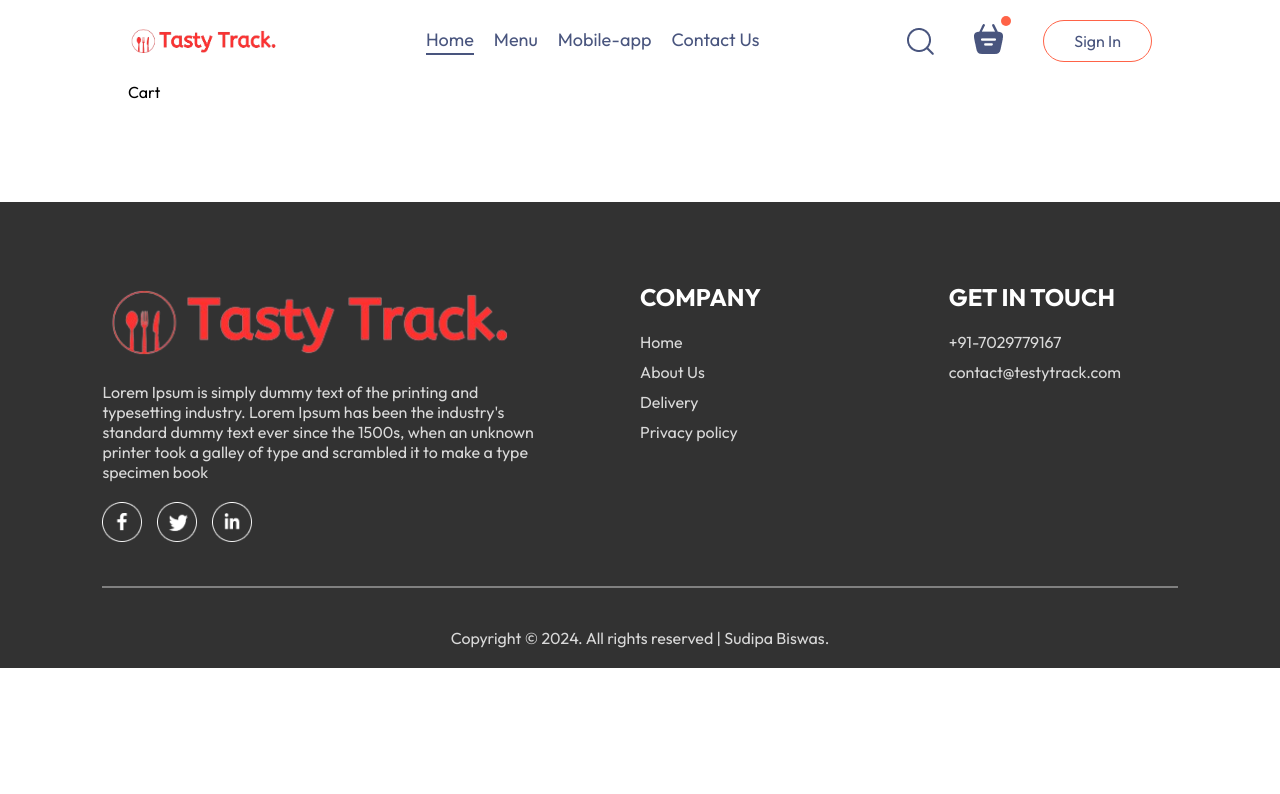
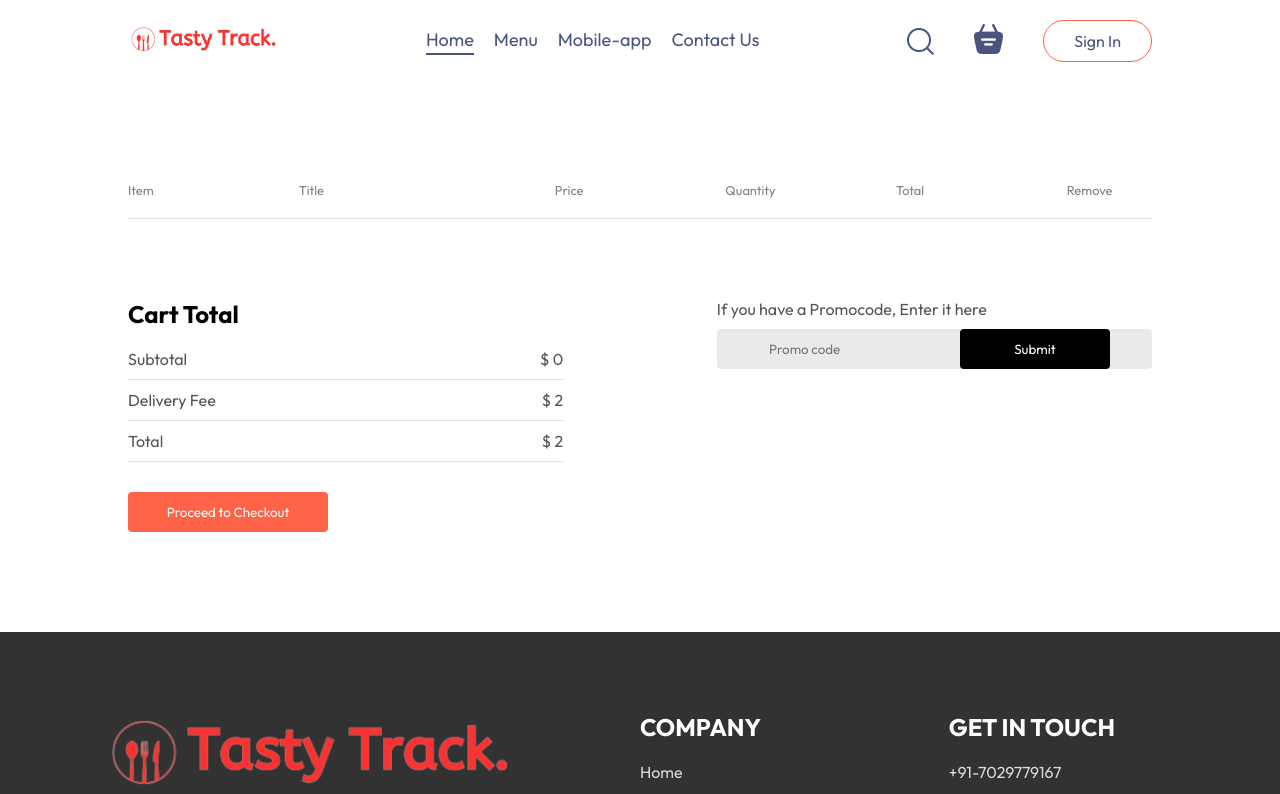
Before and after one commit to sudipapiku/TastyTrack-MERN, a React (Vite) app in the folder frontend/: page /cart in a window 1280 px wide. Shown: the top 794 px of the page. Built offline with nearby package versions, Linux system fonts and the light colour scheme.

Commit message:
Create Cart Page

```diff
--- a/frontend/src/Components/Navbar/Navbar.jsx
+++ b/frontend/src/Components/Navbar/Navbar.jsx
@@ -2,15 +2,16 @@ import React, { useState } from 'react'
 import './Navbar.css'
 import { assets } from '../../assets/assets'
 import { Link } from 'react-router-dom';
+import { useContext } from 'react';
+import { StoreContext } from '../../Context/StoreContext';
 
 const Navbar = ({setShowLogin}) => {
 
-    const [menu,setMenu] = useState("Home");
-
-
+    const [menu,setMenu] = useState("Home"); // useState("menu")
+    const { getTotalCartAmount } = useContext(StoreContext);
   return (
     <div className='navbar'>
-        <img src={assets.logo} alt="" className='logo'/>
+       <Link to='/' ><img src={assets.logo} alt="" className='logo'/> </Link>
         <ul className="navbar-menu">
             <Link to='/' onClick={()=>setMenu("Home")} className={menu==="Home"?"active":"" } >Home</Link>
             <a href='#explore-menu' onClick={()=>setMenu("Menu")} className={menu==="Menu"?"active":"" } >Menu</a>
@@ -21,8 +22,8 @@ const Navbar = ({setShowLogin}) => {
         <div className="navbar-right">
             <img src={assets.search_icon} alt="" />
             <div className="navbar-search-icon">
-                <img src={assets.basket_icon} alt="" />
-                <div className="dot"></div>
+               <Link to='/cart'><img src={assets.basket_icon} alt="" /></Link>
+                <div className={getTotalCartAmount()===0?"":"dot"}></div>
             </div>
             <button onClick={()=>setShowLogin(true)}>Sign In</button>
         </div>
--- a/frontend/src/Context/StoreContext.jsx
+++ b/frontend/src/Context/StoreContext.jsx
@@ -3,38 +3,50 @@ import { food_list } from "../assets/assets";
 export const StoreContext = createContext(null);
 
 const StoreContextProvider = (props) => {
-
-    const [cartItems,setCartItems] = useState({});
+    const [cartItems, setCartItems] = useState({});
 
     const addToCart = (itemId) => {
-        if(!cartItems[itemId]) {
-            setCartItems((prev)=>({...prev,[itemId]:1}))
+        if (!cartItems[itemId]) {
+            setCartItems((prev) => ({ ...prev, [itemId]: 1 }));
+        } else {
+            setCartItems((prev) => ({ ...prev, [itemId]: prev[itemId] + 1 }));
         }
-        else {
-            setCartItems((prev)=>({...prev,[itemId]:prev[itemId]+1}))
+    };
+
+    const removeFromCart = (itemId) => {
+        if (cartItems[itemId] > 1) {
+            setCartItems((prev) => ({ ...prev, [itemId]: prev[itemId] - 1 }));
+        } else {
+            const { [itemId]: _, ...rest } = cartItems;
+            setCartItems(rest);
         }
+    };
+
+    const getTotalCartAmount = () => {
+        let totalAmount = 0;
+        for(const item in cartItems){
+            if(cartItems[item]>0){
+                let itemInfo = food_list.find((product)=>product._id === item);
+                totalAmount += itemInfo.price* cartItems[item];
+            }
+        }
+        return totalAmount;
     }
-
-    const removeFromCart = () => {
-        setCartItems((prev)=>({...prev,[itemId]:prev[itemId]-1}))
-    }
-
-    useEffect(()=>{
-        console.log(cartItems);
-    },[cartItems])
 
     const contextValue = {
         food_list,
         cartItems,
         setCartItems,
         addToCart,
-        removeFromCart
-    }
-    return(
+        removeFromCart,
+        getTotalCartAmount
+    };
+
+    return (
         <StoreContext.Provider value={contextValue}>
             {props.children}
         </StoreContext.Provider>
-    )
-}
+    );
+};
 
 export default StoreContextProvider;
--- a/frontend/src/pages/Cart/Cart.css
+++ b/frontend/src/pages/Cart/Cart.css
@@ -0,0 +1,106 @@
+.cart {
+    margin-top: 100px;
+}
+
+.cart-items-title {
+    display: grid;
+    grid-template-columns: 1fr 1.5fr 1fr 1fr 1fr 0.5fr;
+    align-items: center;
+    color: gray;
+    font-size: max(1vw, 12px);
+}
+
+.cart-items-item {
+    margin: 10px 0px;
+    color: black;
+}
+
+.cart-items-item img {
+    width: 50px;
+}
+
+.cart hr {
+    height: 1px;
+    background-color: #e2e2e2;
+    border: none;
+}
+
+.cart-items-item .cross {
+    cursor: pointer;
+}
+
+.cart-bottom {
+    margin-top: 80px;
+    display: flex;
+    justify-content: space-between;
+    gap: max(12vw,20px);
+}
+
+.cart-total {
+    flex: 1;
+    display: flex;
+    flex-direction: column;
+    gap: 20px;
+}
+
+.cart-total-details {
+    display: flex;
+    justify-content: space-between;
+    color: #555;
+}
+.cart-total hr{
+    margin: 10px 0px;
+}
+
+.cart-total button {
+    border: none;
+    color: white;
+    background-color: tomato;
+    width: max(15vw,200px);
+    padding: 12px 0px;
+    border-radius: 4px;
+    cursor: pointer;
+}
+
+.cart-promocode {
+    flex: 1;
+}
+
+.cart-promocode p{
+    color: #555;
+}
+
+.cart-promocode-input{
+    margin-top: 10px;
+    display: flex;
+    justify-content: center;
+    align-items: center;
+    background-color: #eaeaea;
+    border-radius: 4px;
+}
+
+.cart-promocode-input input{
+    background: transparent;
+    border: none;
+    outline: none;
+    padding-left: 10px;
+}
+
+.cart-promocode-input button{
+    width: max(10vw,150px);
+    padding: 12px 5px;
+    background-color: black;
+    border: none;
+    color: white;
+    border-radius: 4px;
+}
+
+@media (max-width:750px) {
+    .cart-bottom{
+        flex-direction: column-reverse;
+    }
+    .cart-promocode{
+        justify-content: start;
+    }
+
+}
--- a/frontend/src/pages/Cart/Cart.jsx
+++ b/frontend/src/pages/Cart/Cart.jsx
@@ -1,9 +1,75 @@
-import React from 'react'
-import './Cart.css'
+import React, { useContext } from 'react';
+import './Cart.css';
+import { StoreContext } from '../../Context/StoreContext';
+
 const Cart = () => {
+  const { cartItems, food_list, removeFromCart,getTotalCartAmount } = useContext(StoreContext);
+
   return (
-    <div>Cart</div>
-  )
+    <div className='cart'>
+      <div className="cart-items">
+        <div className="cart-items-title">
+          <p>Item</p>
+          <p>Title</p>
+          <p>Price</p>
+          <p>Quantity</p>
+          <p>Total</p>
+          <p>Remove</p>
+        </div>
+        <br />
+        <hr />
+        {food_list.map((item) => {
+          if (cartItems[item._id] > 0) {
+            return (
+              <div key={item._id}>
+                <div className="cart-items-title cart-items-item">
+                  <img src={item.image} alt="" />
+                  <p>{item.name}</p>
+                  <p>$ {item.price}</p>
+                  <p>{cartItems[item._id]}</p>
+                  <p>$ {item.price * cartItems[item._id]}</p>
+                  <p onClick={() => removeFromCart(item._id)} className='cross'>X</p>
+                </div>
+                <hr />
+              </div>
+            );
+          }
+        })}
+      </div>
+      <div className="cart-bottom">
+        <div className="cart-total">
+          <h2>Cart Total</h2>
+          <div>
+            <div className="cart-total-details">
+              <p>Subtotal</p>
+              <p>$ {getTotalCartAmount()}</p>
+            </div>
+            <hr/>
+            <div className="cart-total-details">
+              <p>Delivery Fee</p>
+              <p>$ {2}</p>
+            </div>
+            <hr/>
+            <div className="cart-total-details">
+              <p>Total</p>
+              <p>$ {getTotalCartAmount()+2}</p>
+            </div>
+            <hr/>
+          </div>
+          <button>Proceed to Checkout</button>
+          </div>
+          <div className="cart-promocode">
+            <div>
+              <p>If you have a Promocode, Enter it here</p>
+              <div className="cart-promocode-input">
+                <input type="text" placeholder='Promo code' />
+                <button>Submit</button>
+              </div>
+            </div>
+          </div>
+      </div>
+    </div>
+  );
 }
 
-export default Cart
+export default Cart;
```
